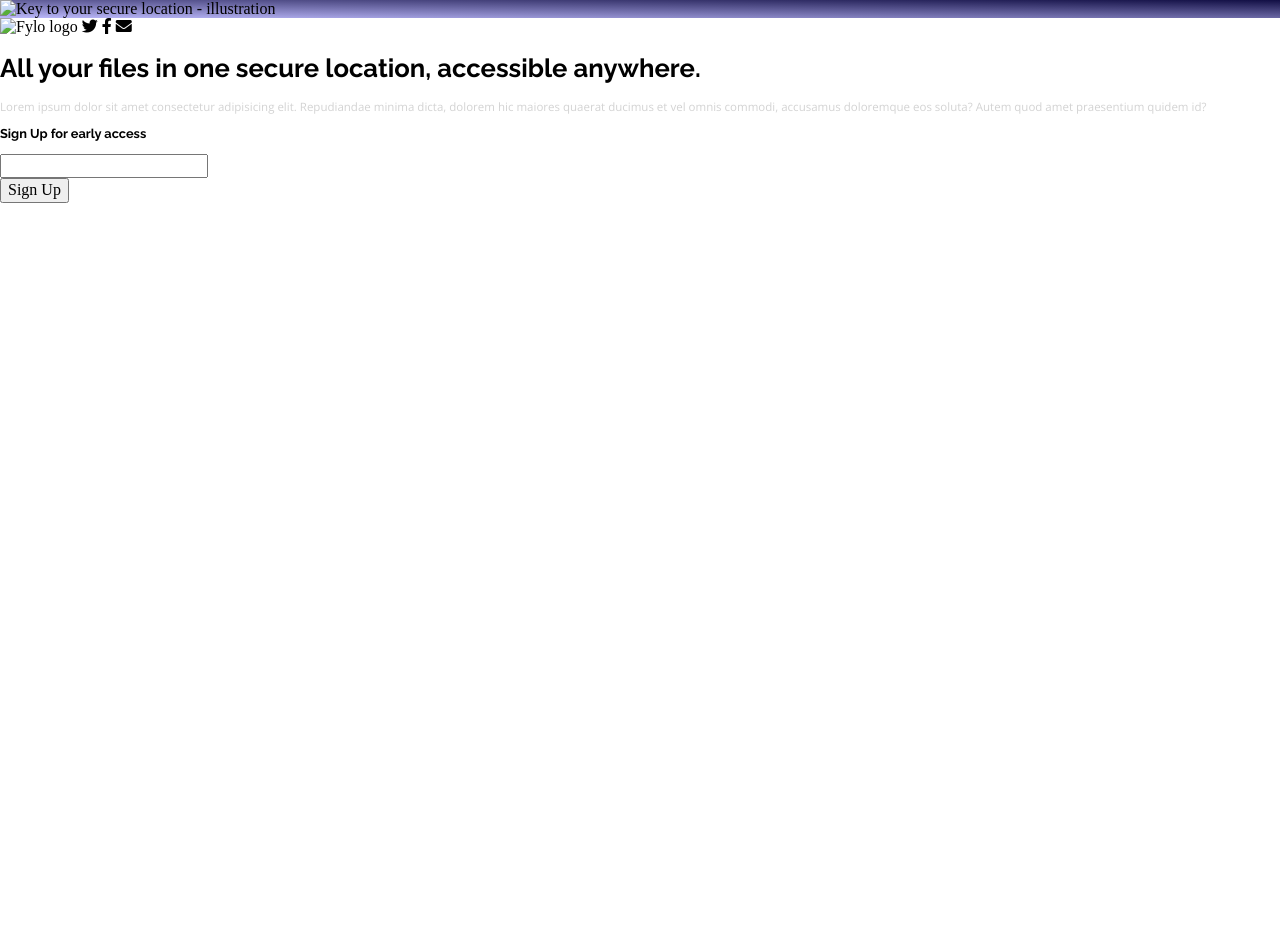
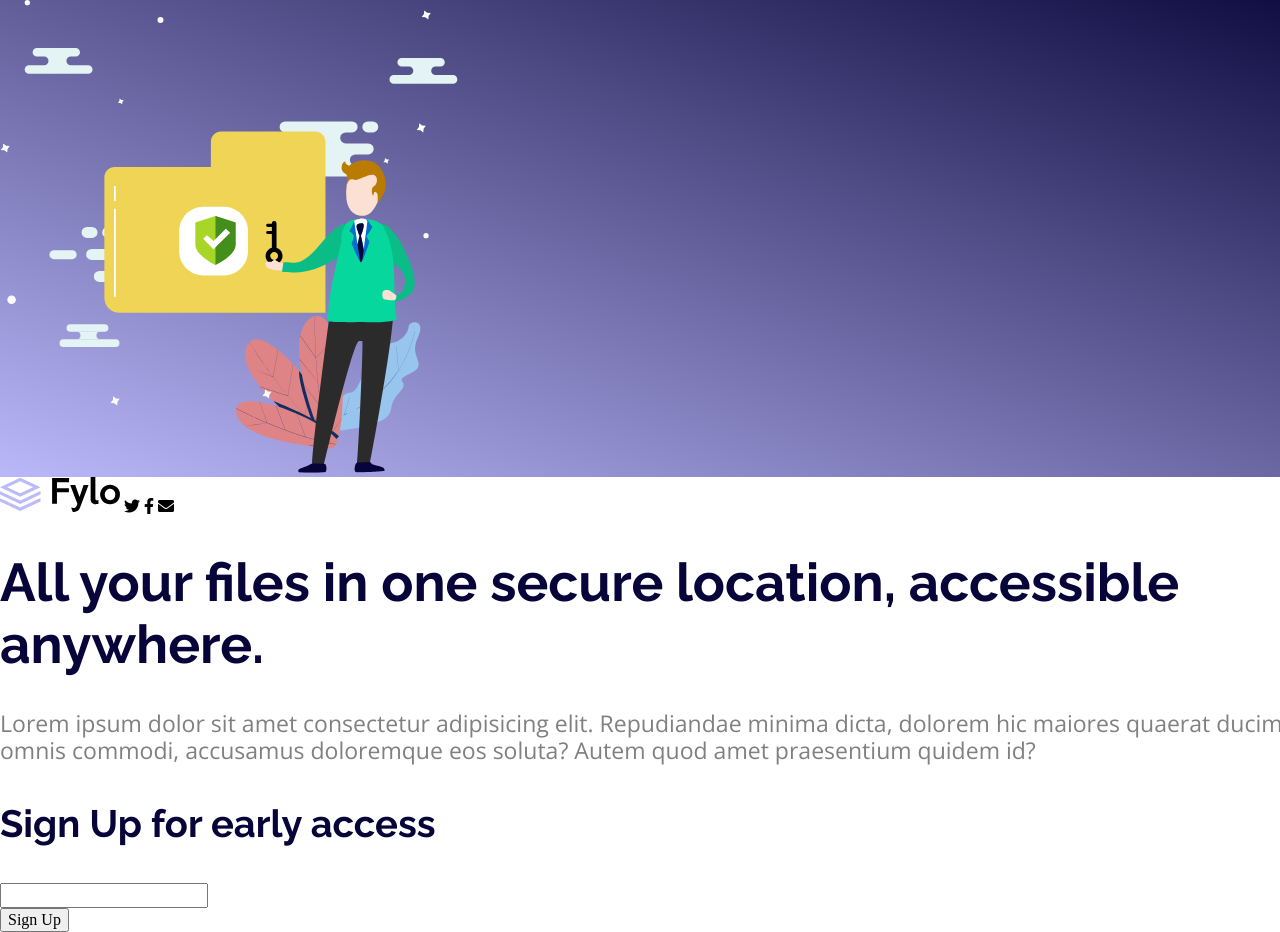
Before and after one commit to frankopolanin/FM-Project1, a plain HTML site: page signup.html in a window 1280 px wide. Shown: the top 932 px of the page. Before the commit the page ends 800 px from the top, so only its background shows below. Drawn offline with nearby package versions, Linux system fonts and the light colour scheme.

Commit message:
Poprawione kolory nagłówków i paragrafów. Dodane kalkulowane rozmiary fontów.

```diff
--- a/css/main.sass
+++ b/css/main.sass
@@ -20,13 +20,15 @@ h3
 
 h1
   font-weight: 700
-  font-size: 2vw
+  font-size: calc(14px + (66 - 14) * ((100vw - 300px) / (1600 - 300)))
+  color: hsl(243, 87%, 12%)
 
 h3
   font-weight: 400
-  font-size: 1vw
+  font-size: calc(14px + (46 - 14) * ((100vw - 300px) / (1600 - 300)))
+  color: hsl(243, 87%, 12%)
 
 p
   font-family: $font-body
-  font-size: 0.9vw
-  color: LightGray
+  font-size: calc(14px + (26 - 14) * ((100vw - 300px) / (1600 - 300)))
+  color: hsl(0, 0%, 50%)
--- a/signup.html
+++ b/signup.html
@@ -18,14 +18,14 @@
 </head>
 <body>
 
-  <div id="grad">
-    <img src="/Project 1/fylo-landing-page-227273-master/images/illustration-main.svg" alt="Key to your secure location - illustration" srcset="">
-  </div>
+  <section id="grad">
+    <img src="/FM-Project1/images/illustration-main.svg" alt="Key to your secure location - illustration" srcset="">
+  </section>
 
   <section>
 
     <header>
-      <img src="/Project 1/fylo-landing-page-227273-master/images/logo.svg" alt="Fylo logo">
+      <img src="/FM-Project1/images/logo.svg" alt="Fylo logo">
       <i class="fab fa-twitter"></i>
       <i class="fab fa-facebook-f"></i>
       <i class="fas fa-envelope"></i>
```
Also changed, not shown: css/main.css, 1 other file.
